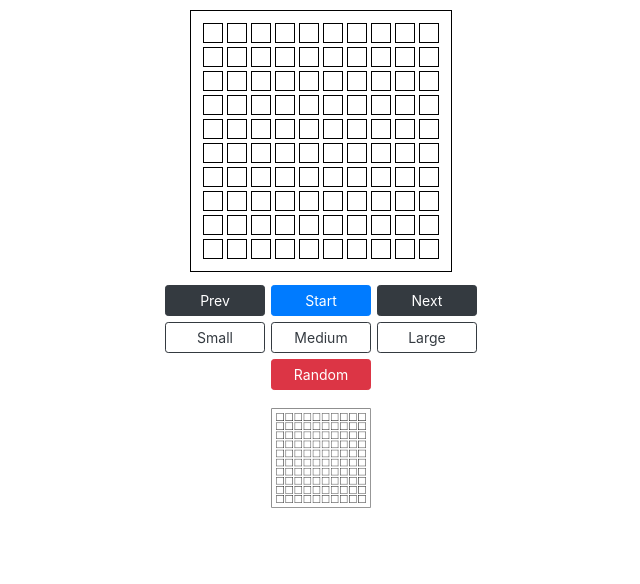
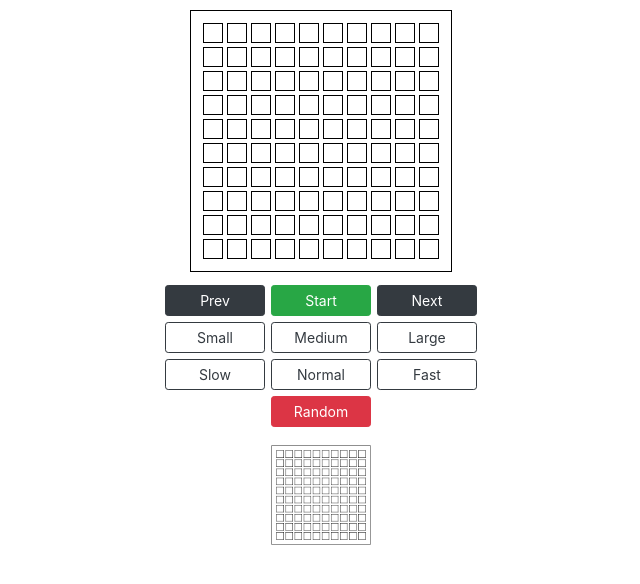
Before and after one commit to curtisyungen/conway, a React (Create React App) app: page / in a window 1280 px wide. Shown: the top 584 px of the page, without its empty margins (319-959 px from the left). Built offline with nearby package versions, Linux system fonts and the light colour scheme.

Commit message:
Add files via upload

```diff
--- a/src/components/Board/board.js
+++ b/src/components/Board/board.js
@@ -12,7 +12,9 @@ class Board extends Component {
             nextBoard: null,
             numRows: null,
             numCols: null,
-            interval: null,
+            timer: null,
+            count: false,
+            speed: null,
         }
     }
 
@@ -20,9 +22,14 @@ class Board extends Component {
         this.setState({
             numRows: 10,
             numCols: 10,
+            speed: 1000,
         }, () => {
             this.getCells();
         });
+    }
+
+    componentWillUnmount = () => {
+        clearInterval(this.state.timer);
     }
 
     setSize = (rows, cols) => {
@@ -31,6 +38,12 @@ class Board extends Component {
             numCols: cols,
         }, () => {
             this.getCells();
+        });
+    }
+
+    setSpeed = (speed) => {
+        this.setState({
+            speed: speed,
         });
     }
 
@@ -90,21 +103,6 @@ class Board extends Component {
         this.setState({
             nextBoard: nextBoard,
         });
-
-        // Get number of live cells on board
-        let board = this.state.board;
-        let count = 0;
-        for (var r in board) {
-            for (var c in board) {
-                if (board[r][c].val === true) {
-                    count += 1;
-                }
-            }
-        }
-
-        if (count === 0) {
-            clearInterval(this.state.interval);
-        }
     }
 
     // Updates a cell's value when clicked
@@ -118,16 +116,6 @@ class Board extends Component {
         });
     }
 
-    // Called when Start button is clicked
-    startInterval = (event) => {
-        event.preventDefault();
-        let interval = setInterval(this.getValues(), 1000);
-
-        this.setState({
-            interval: interval,
-        });
-    }
-
     // Called when the Prev button is clicked
     prevFrame = (event) => {
         event.preventDefault();
@@ -138,6 +126,34 @@ class Board extends Component {
     nextFrame = (event) => {
         event.preventDefault();
         this.getValues();
+    }
+
+    // Called when Start button is clicked
+    startInterval = (event) => {
+        event.preventDefault();
+
+        let timer = setInterval(() => {
+            let count = this.state.count;
+            count = !count;
+
+            this.setState({
+                count: count,
+            }, () => {
+                this.getValues();
+            });
+        }, this.state.speed);
+
+        this.setState({
+            timer: timer,
+        });
+    }
+
+    stopInterval = (event) => {
+        clearInterval(this.state.timer);
+
+        this.setState({
+            timer: null,
+        });
     }
 
     // Reads cell values from board
@@ -289,12 +305,22 @@ class Board extends Component {
                         >
                             Prev
                         </button>
-                        <button
-                            className="btn btn-primary btn-sm startBtn formBtn"
-                            onClick={this.startInterval}
-                        >
-                            Start
-                        </button>
+                        {this.state.timer ? (
+                            <button
+                                className="btn btn-danger btn-sm stopBtn formBtn"
+                                onClick={this.stopInterval}
+                            >
+                                Stop
+                            </button>
+                        ) : (
+                            <button
+                                className="btn btn-success btn-sm startBtn formBtn"
+                                onClick={this.startInterval}
+                            >
+                                Start
+                            </button>
+                        )}
+
                         <button
                             className="btn btn-dark btn-sm formBtn"
                             onClick={this.nextFrame}
@@ -327,6 +353,29 @@ class Board extends Component {
                         </button>
                     </div>
 
+                    {/* SPEED BUTTONS */}
+
+                    <div className="btnRow sizeBtns text-center">
+                        <button
+                            className="btn btn-outline-dark btn-sm formBtn"
+                            onClick={(event) => { event.preventDefault(); this.setSpeed(1000); }}
+                        >
+                            Slow
+                        </button>
+                        <button
+                            className="btn btn-outline-dark btn-sm formBtn"
+                            onClick={(event) => { event.preventDefault(); this.setSpeed(500); }}
+                        >
+                            Normal
+                        </button>
+                        <button
+                            className="btn btn-outline-dark btn-sm formBtn"
+                            onClick={(event) => { event.preventDefault(); this.setSpeed(250); }}
+                        >
+                            Fast
+                        </button>
+                    </div>
+
                     {/* PATTERN BUTTONS */}
 
                     <div className="btnRow patternBtns text-center">
@@ -339,7 +388,7 @@ class Board extends Component {
                     </div>
 
                     <div className="patternList">
-                        <img className="pattern" src={require("../../images/pattern1.png")} alt="pattern1" onClick={(event) => {event.preventDefault(); this.setSize(10, 10);}}/>
+                        <img className="pattern" src={require("../../images/pattern1.png")} alt="pattern1" onClick={(event) => { event.preventDefault(); this.setSize(10, 10); }} />
                         {/* <img src={require("")} alt="pattern2" onClick={this.getPattern.bind(null, "pattern2")}/>
                         <img src={require("")} alt="pattern3" onClick={this.getPattern.bind(null, "pattern3")}/>
                         <img src={require("")} alt="pattern4" onClick={this.getPattern.bind(null, "pattern4")}/>
```
